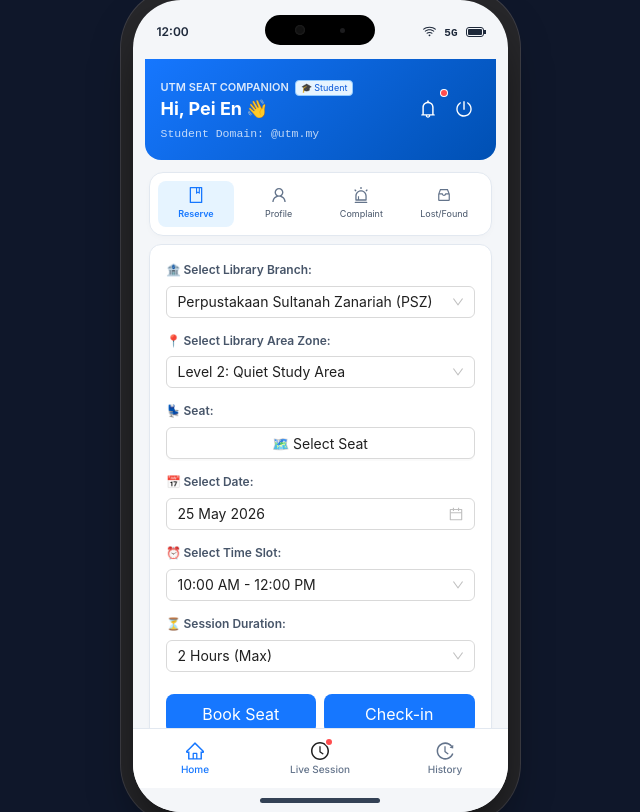
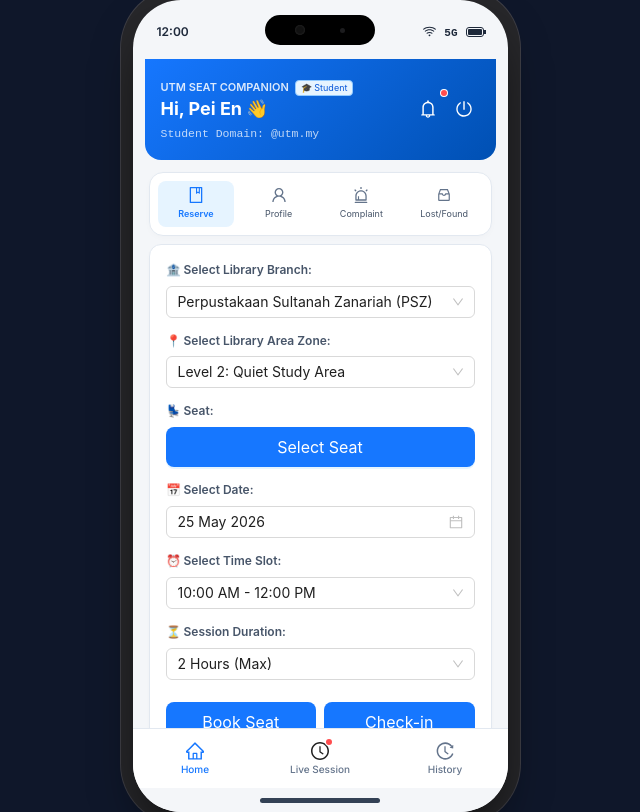
Before and after one commit to lokepeien/LibraryGo-prototype, a React (Vite) app in the folder frontend-mobile/: page / in a window 1280 px wide. Shown: the whole page, without its empty margins (320-960 px from the left). Built offline with nearby package versions, Linux system fonts and the light colour scheme.

Commit message:
adjust button

```diff
--- a/frontend-mobile/src/student/ReserveSeat.jsx
+++ b/frontend-mobile/src/student/ReserveSeat.jsx
@@ -156,11 +156,12 @@ export default function ReserveSeat({
               💺 Seat:
             </Text>
             <Button
-              type="default"
+              type="primary"
+              size="large"
               block
               onClick={() => setViewSeatVisible(true)}
             >
-              🗺️ Select Seat
+              Select Seat
             </Button>
           </div>
 
```
